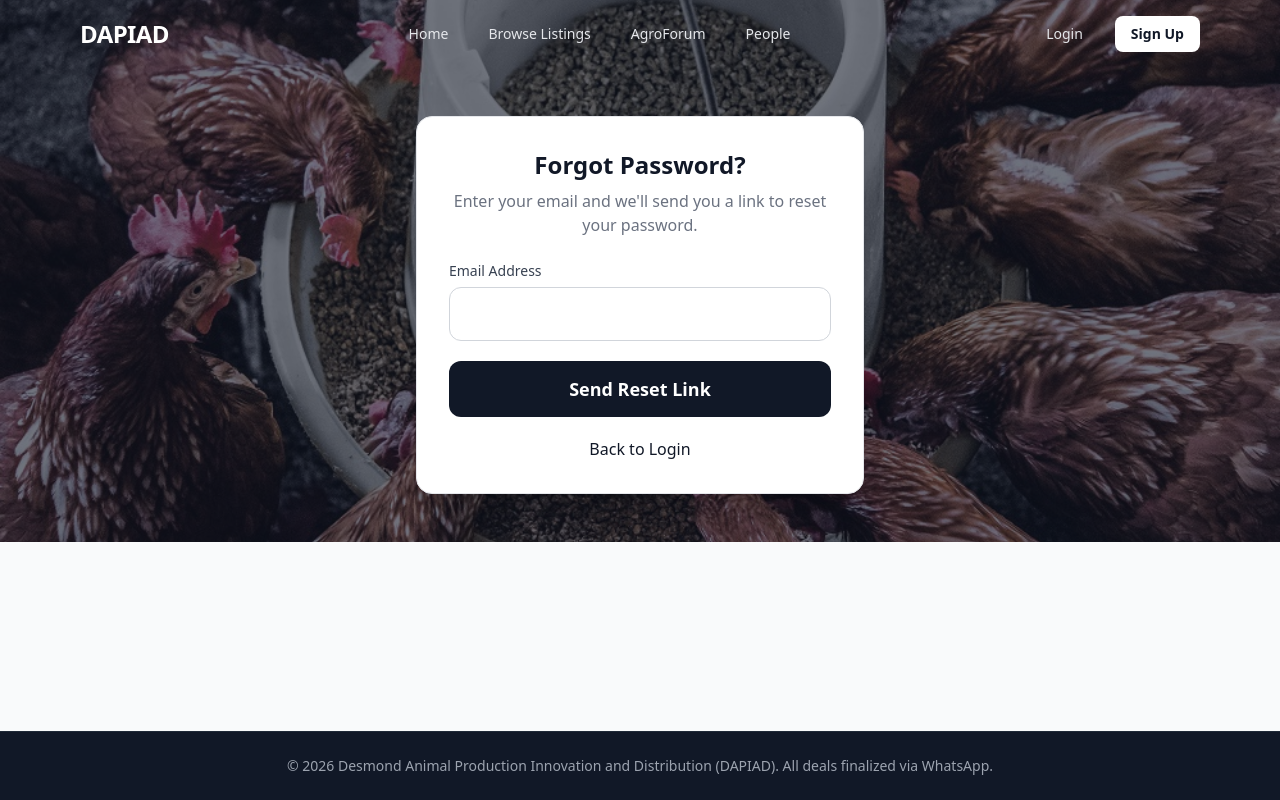
After one commit to PRAISETech145/DesmondLivestock, a Django app: page /accounts/password-reset/ in a window 1280 px wide. The commit adds this page. Run offline with Django 5.2, Linux system fonts and the light colour scheme; some libraries are stand-ins or nearby versions.

Commit message:
Password Reset

```diff
--- a/accounts/urls.py
+++ b/accounts/urls.py
@@ -7,6 +7,25 @@ urlpatterns = [
     path("login/", views.EmailVerifiedLoginView.as_view(), name="login"),
     path("logout/", auth_views.LogoutView.as_view(next_page="listings:list"), name="logout"),
     path("signup/", views.signup, name="signup"),
+
+    # Password reset
+    path("password-reset/", auth_views.PasswordResetView.as_view(
+        template_name="accounts/password_reset_form.html",
+        email_template_name="accounts/password_reset_email.html",
+        subject_template_name="accounts/password_reset_subject.txt",
+        success_url="/accounts/password-reset/done/",
+    ), name="password_reset"),
+    path("password-reset/done/", auth_views.PasswordResetDoneView.as_view(
+        template_name="accounts/password_reset_done.html"
+    ), name="password_reset_done"),
+    path("password-reset/<uidb64>/<token>/", auth_views.PasswordResetConfirmView.as_view(
+        template_name="accounts/password_reset_confirm.html",
+        success_url="/accounts/password-reset/complete/",
+    ), name="password_reset_confirm"),
+    path("password-reset/complete/", auth_views.PasswordResetCompleteView.as_view(
+        template_name="accounts/password_reset_complete.html"
+    ), name="password_reset_complete"),
+
     path("verify-email/sent/", views.verify_email_sent, name="verify_email_sent"),
     path("verify-email/resend/", views.resend_verification, name="resend_verification"),
     path("verify-email/<str:token>/", views.verify_email, name="verify_email"),
--- a/accounts/views.py
+++ b/accounts/views.py
@@ -70,7 +70,7 @@ The Livestock Marketplace Team
             message,
             None,  # Uses DEFAULT_FROM_EMAIL
             [user.email],
-            fail_silently=False,
+            fail_silently=True,
         )
     except Exception:
         # Log error but don't fail the signup
--- a/templates/accounts/login.html
+++ b/templates/accounts/login.html
@@ -67,6 +67,10 @@
         Didn't receive verification email?
         <a href="{% url 'accounts:resend_verification' %}" class="text-gray-900 font-medium hover:text-gray-700">Resend</a>
       </p>
+      <p class="text-center text-sm text-gray-500 mt-2">
+        Forgot password?
+        <a href="{% url 'accounts:password_reset' %}" class="text-gray-900 font-medium hover:text-gray-700">Reset it</a>
+      </p>
     </div>
   </div>
 </div>
--- /dev/null
+++ b/templates/accounts/password_reset_form.html
@@ -0,0 +1,71 @@
+{% extends "base.html" %}
+{% load static %}
+{% block title %}Reset Password - Livestock Market{% endblock %}
+
+{% block header_bg %}
+<img src="{% static 'imgs/what-is-intensive-livestock-farming.jpg' %}" alt="" class="w-full h-full object-cover opacity-40">
+{% endblock %}
+
+{% block hero %}
+<div class="relative z-10 flex min-h-[calc(100vh-header-height)] items-center justify-center px-3 py-8 sm:px-4 sm:py-12" style="--header-height: 4rem;">
+  <div class="max-w-md w-full">
+    <div class="bg-white border border-gray-200 rounded-2xl p-5 sm:p-6 lg:p-8 shadow-xl">
+      <h2 class="text-xl sm:text-2xl font-bold text-gray-900 text-center mb-2">Forgot Password?</h2>
+      <p class="text-gray-500 text-center mb-6">Enter your email and we'll send you a link to reset your password.</p>
+
+      <form method="post" class="space-y-4 sm:space-y-5" id="reset-form">
+        {% csrf_token %}
+
+        {% if form.non_field_errors %}
+        <div class="bg-red-50 border border-red-200 rounded-xl p-3 sm:p-4">
+          {% for error in form.non_field_errors %}
+          <p class="text-red-600 text-sm">{{ error }}</p>
+          {% endfor %}
+        </div>
+        {% endif %}
+
+        <div>
+          <label for="{{ form.email.id_for_label }}" class="block text-sm font-medium text-gray-700 mb-1.5">
+            Email Address
+          </label>
+          {{ form.email }}
+          {% if form.email.errors %}
+          <p class="text-red-600 text-sm mt-1">{{ form.email.errors|join:", " }}</p>
+          {% endif %}
+        </div>
+
+        <button type="submit"
+                class="w-full bg-gray-900 text-white py-3.5 rounded-xl font-semibold text-base sm:text-lg hover:bg-gray-700 transition-colors touch-manipulation">
+          Send Reset Link
+        </button>
+      </form>
+
+      <p class="text-center text-gray-500 text-sm sm:text-base mt-5">
+        <a href="{% url 'accounts:login' %}" class="text-gray-900 font-medium hover:text-gray-700">Back to Login</a>
+      </p>
+    </div>
+  </div>
+</div>
+{% endblock %}
+
+{% block content %}{% endblock %}
+
+{% block extra_head %}
+<style>
+  #reset-form input {
+    width: 100%;
+    padding: 0.875rem 1rem;
+    border: 1px solid #d1d5db;
+    border-radius: 0.75rem;
+    font-size: 1rem;
+    color: #1f2937;
+    background-color: white;
+    transition: all 0.2s;
+  }
+  #reset-form input:focus {
+    outline: none;
+    border-color: #16a34a;
+    box-shadow: 0 0 0 3px rgba(22, 163, 74, 0.1);
+  }
+</style>
+{% endblock %}
--- /dev/null
+++ b/templates/accounts/password_reset_subject.txt
@@ -0,0 +1 @@
+Reset your password - Livestock Marketplace
```
Also changed, not shown: templates/accounts/password_reset_complete.html (added, +29 -0 lines), templates/accounts/password_reset_confirm.html (added, +81 -0 lines), templates/accounts/password_reset_done.html (added, +36 -0 lines), templates/accounts/password_reset_email.html (added, +14 -0 lines).
